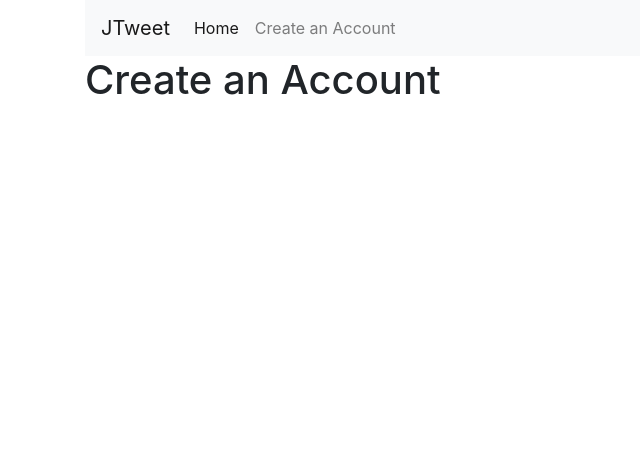
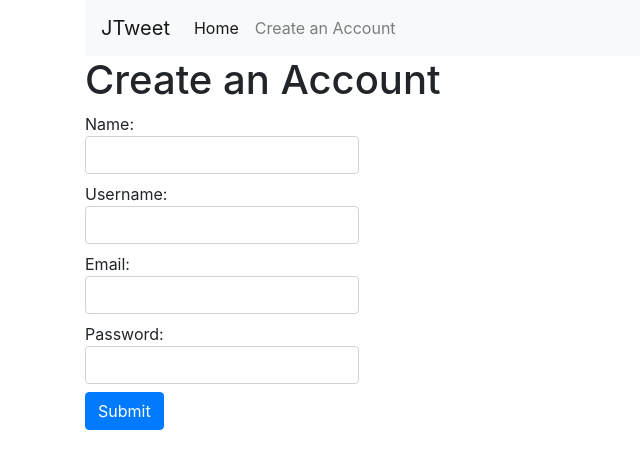
Before and after one commit to gabrieldagama/jtweet_frontend, a React (Create React App) app: page /create-an-account in a window 1280 px wide. Shown: the top 468 px of the page, without its empty margins (0-640 px from the left). Built offline with nearby package versions, Linux system fonts and the light colour scheme.

Commit message:
Added create an account form

```diff
--- a/src/components/Main.js
+++ b/src/components/Main.js
@@ -1,7 +1,7 @@
 import React, { Component } from 'react';
-import Home from './Home'
-import CreateAnAccount from './CreateAnAccount'
-import { Switch, Route } from 'react-router-dom'
+import Home from './pages/Home';
+import CreateAnAccount from './pages/CreateAnAccount';
+import { Switch, Route } from 'react-router-dom';
 
 class Main extends Component {
   render() {
--- /dev/null
+++ b/src/components/forms/CreateAccountForm.js
@@ -0,0 +1,49 @@
+import React, { Component } from 'react';
+
+class CreateAccountForm extends Component {
+  constructor(props) {
+    super(props);
+    this.handleSubmit = this.handleSubmit.bind(this);
+    this.name = React.createRef();
+    this.username = React.createRef();
+    this.email = React.createRef();
+    this.password = React.createRef();
+  }
+
+  handleSubmit(event) {
+    alert('A name was submitted: ' + this.input.current.value);
+    event.preventDefault();
+  }
+
+  render() {
+    return (
+      <form onSubmit={this.handleSubmit}>
+        <div className="form-group">
+          <label>
+            Name:
+            <input className="form-control" type="text" ref={this.name} />
+          </label>
+          <br></br>
+          <label>
+            Username:
+            <input className="form-control" type="text" ref={this.username} />
+          </label>
+          <br></br>
+          <label>
+            Email:
+            <input className="form-control" type="text" ref={this.email} />
+          </label>
+          <br></br>
+          <label>
+            Password:
+            <input className="form-control" type="text" ref={this.password} />
+          </label>
+          <br></br>
+          <input className="btn btn-primary" type="submit" value="Submit" />
+        </div>
+      </form>
+    );
+  }
+}
+
+export default CreateAccountForm;
--- a/src/components/CreateAnAccount.js
+++ b/src/components/pages/CreateAnAccount.js
@@ -1,10 +1,12 @@
 import React, { Component } from 'react';
+import CreateAnAccountForm from '../forms/CreateAccountForm';
 
 class CreateAnAccount extends Component {
   render() {
     return (
       <div className="CreateAnAccount">
         <h1>Create an Account</h1>
+        <CreateAnAccountForm />
       </div>
     );
   }
```
Also changed, not shown: src/components/pages/Home.js (renamed from src/components/Home.js).
